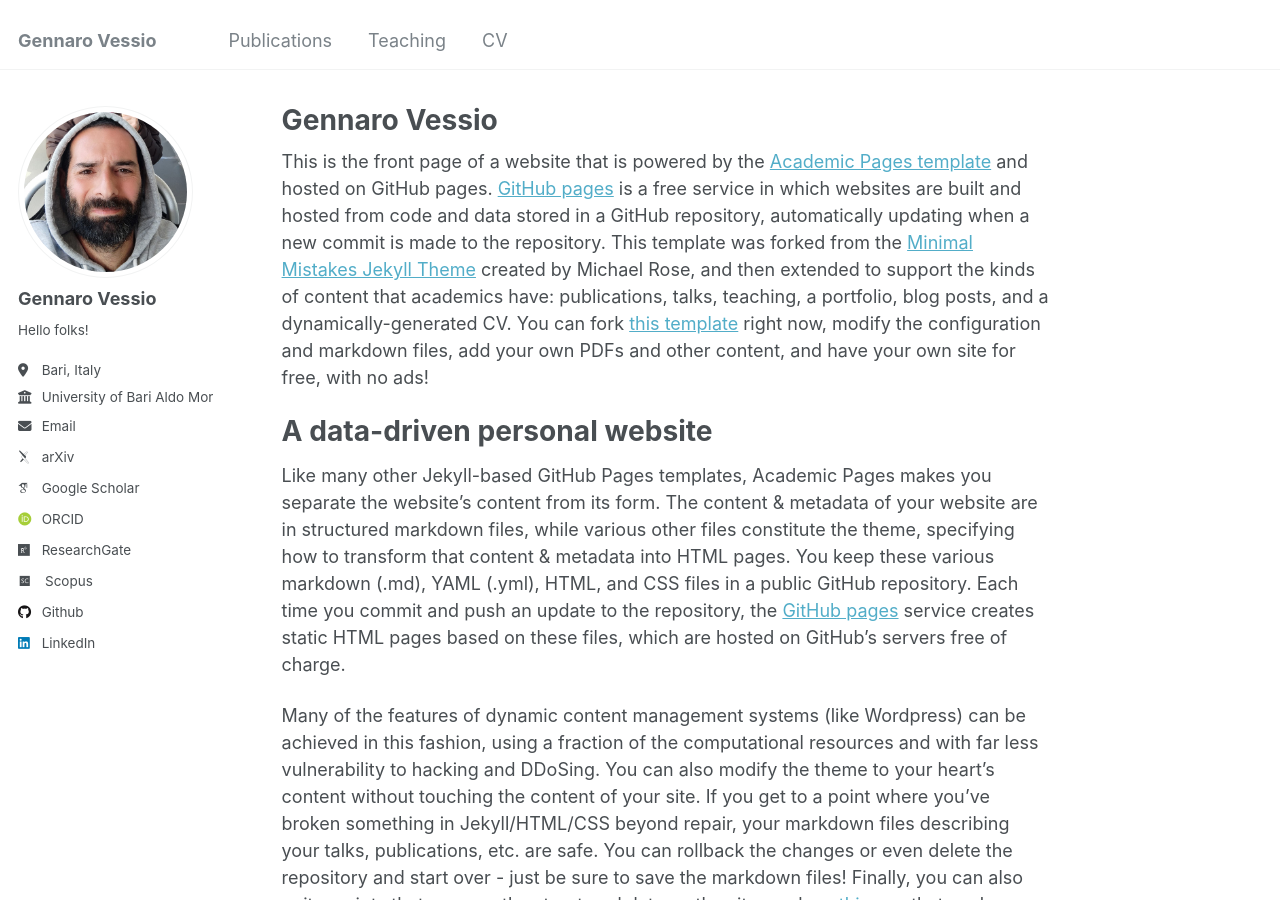
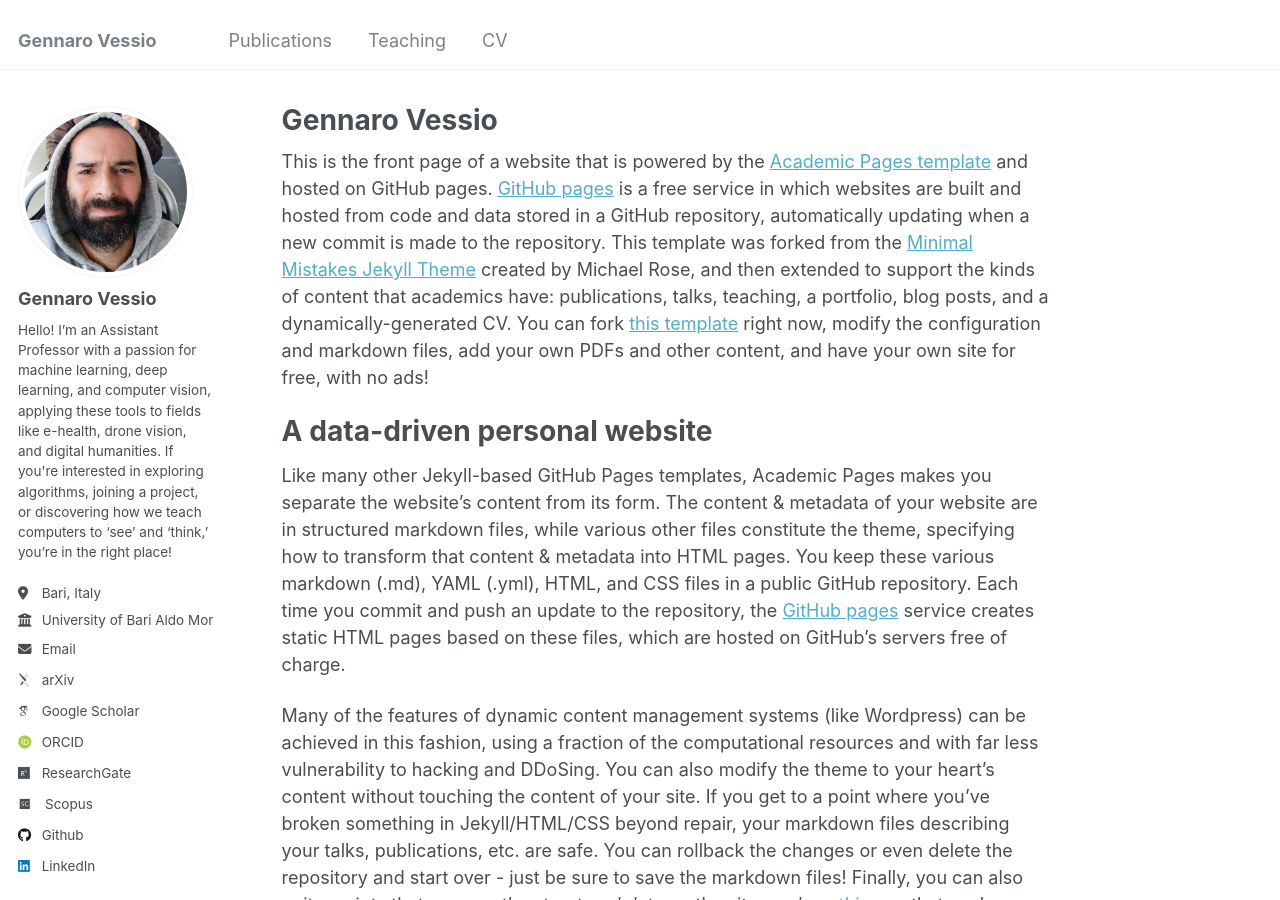
Before and after one commit to gvessio/gvessio.github.io, a Jekyll site: the page built from _pages/about.md, in a window 1280 px wide and 900 px high. Built offline with Jekyll 4.4.1, drawn with Linux system fonts in a browser that asks for light colours; some web fonts are replaced.

Commit message:
New change

```diff
--- a/_config.yml
+++ b/_config.yml
@@ -11,7 +11,7 @@
 title                    : "Gennaro Vessio"
 title_separator          : "-"
 name                     : &name "Gennaro Vessio"
-description              : &description "Hello! I’m an Assistant Professor with a passion for machine learning, deep learning, and computer vision, applying these tools to fields like e-health, drone vision, and digital humanities. If you're interested in exploring algorithms, joining a project, or discovering how we teach computers to ‘see’ and ‘think,’ you’re in the right place!"
+description              : &description ""
 url                      : https://gvessio.github.io # the base hostname & protocol for your site e.g. "https://mmistakes.github.io"
 baseurl                  : "" # the subpath of your site, e.g. "/blog"
 repository               : "gvessio/gvessio.github.io"
@@ -24,7 +24,7 @@
   avatar           : "profile.png"
   name             : "Gennaro Vessio"
   pronouns         : # example: "she/her"
-  bio              : "Hello folks!"
+  bio              : "Hello! I’m an Assistant Professor with a passion for machine learning, deep learning, and computer vision, applying these tools to fields like e-health, drone vision, and digital humanities. If you're interested in exploring algorithms, joining a project, or discovering how we teach computers to ‘see’ and ‘think,’ you’re in the right place!"
   location         : "Bari, Italy"
   employer         : "University of Bari Aldo Moro"
   uri              : # URL
```
